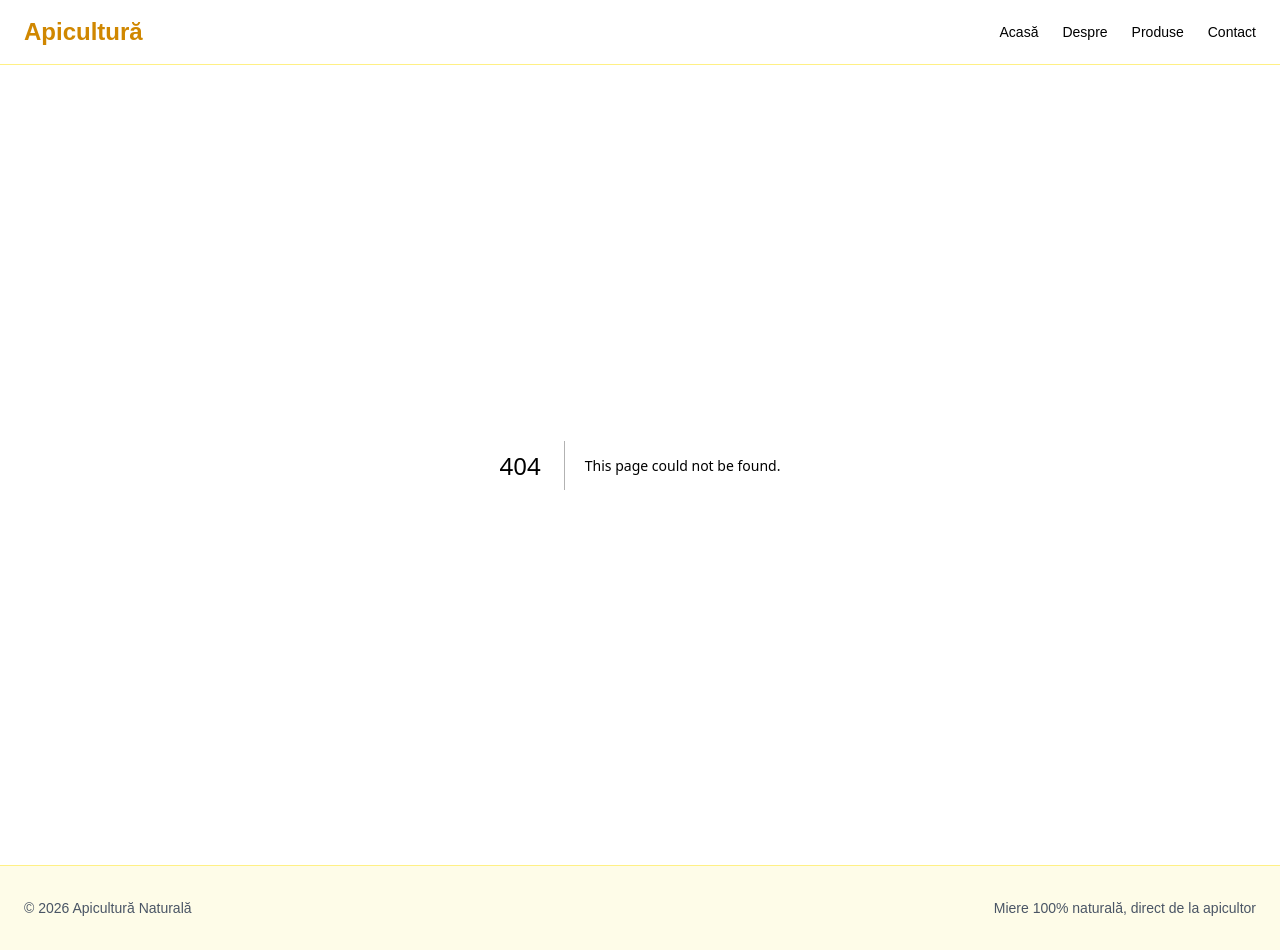
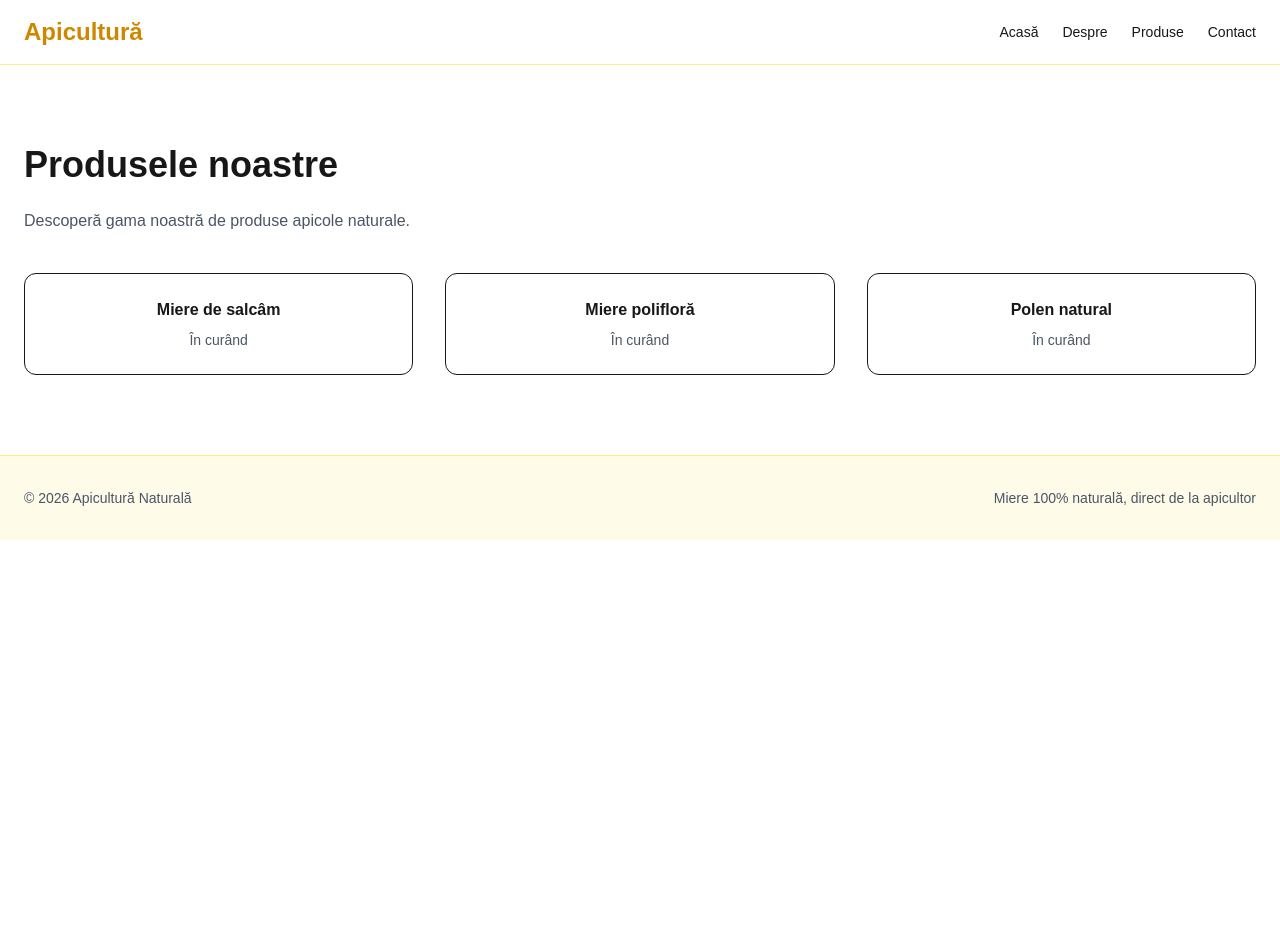
Before and after one commit to ionutpetru4046/Website-Apicultura, a Next.js app: page /produse in a window 1280 px wide. Before the commit this address had no page. After the commit the page ends 800 px from the top, so only its background shows below. Built offline with nearby package versions, Linux system fonts and the light colour scheme.

Commit message:
ui: adjust styles and add about products contact pages

```diff
--- /dev/null
+++ b/app/contact/page.tsx
@@ -0,0 +1,17 @@
+export default function ContactPage() {
+    return (
+      <section className="max-w-4xl mx-auto px-6 py-20">
+        <h1 className="text-4xl font-bold mb-6">Contact</h1>
+
+        <p className="text-gray-600 mb-8">
+          Pentru comenzi sau informații, ne poți contacta folosind datele de mai jos.
+        </p>
+
+        <ul className="space-y-4 text-gray-700">
+          <li><strong>Telefon:</strong> 07XXXXXXXX</li>
+          <li><strong>Email:</strong> contact@apicultura.ro</li>
+          <li><strong>Locație:</strong> România</li>
+        </ul>
+      </section>
+    );
+  }
--- /dev/null
+++ b/app/despre/page.tsx
@@ -0,0 +1,17 @@
+export default function DesprePage() {
+    return (
+      <section className="max-w-4xl mx-auto px-6 py-20">
+        <h1 className="text-4xl font-bold mb-6">Despre noi</h1>
+
+        <p className="text-gray-600 leading-relaxed mb-4">
+          Suntem o stupină locală dedicată producției de miere naturală,
+          obținută prin metode tradiționale și responsabile față de natură.
+        </p>
+
+        <p className="text-gray-600 leading-relaxed">
+          Ne respectăm albinele, mediul și clienții, oferind produse apicole
+          autentice, fără compromisuri.
+        </p>
+      </section>
+    );
+  }
--- /dev/null
+++ b/app/produse/page.tsx
@@ -0,0 +1,28 @@
+export default function ProdusePage() {
+    return (
+      <section className="max-w-7xl mx-auto px-6 py-20">
+        <h1 className="text-4xl font-bold mb-6">Produsele noastre</h1>
+
+        <p className="text-gray-600 mb-10">
+          Descoperă gama noastră de produse apicole naturale.
+        </p>
+
+        <div className="grid md:grid-cols-3 gap-8">
+          <div className="border rounded-xl p-6 text-center">
+            <h3 className="font-semibold mb-2">Miere de salcâm</h3>
+            <p className="text-gray-600 text-sm">În curând</p>
+          </div>
+
+          <div className="border rounded-xl p-6 text-center">
+            <h3 className="font-semibold mb-2">Miere polifloră</h3>
+            <p className="text-gray-600 text-sm">În curând</p>
+          </div>
+
+          <div className="border rounded-xl p-6 text-center">
+            <h3 className="font-semibold mb-2">Polen natural</h3>
+            <p className="text-gray-600 text-sm">În curând</p>
+          </div>
+        </div>
+      </section>
+    );
+  }
```
